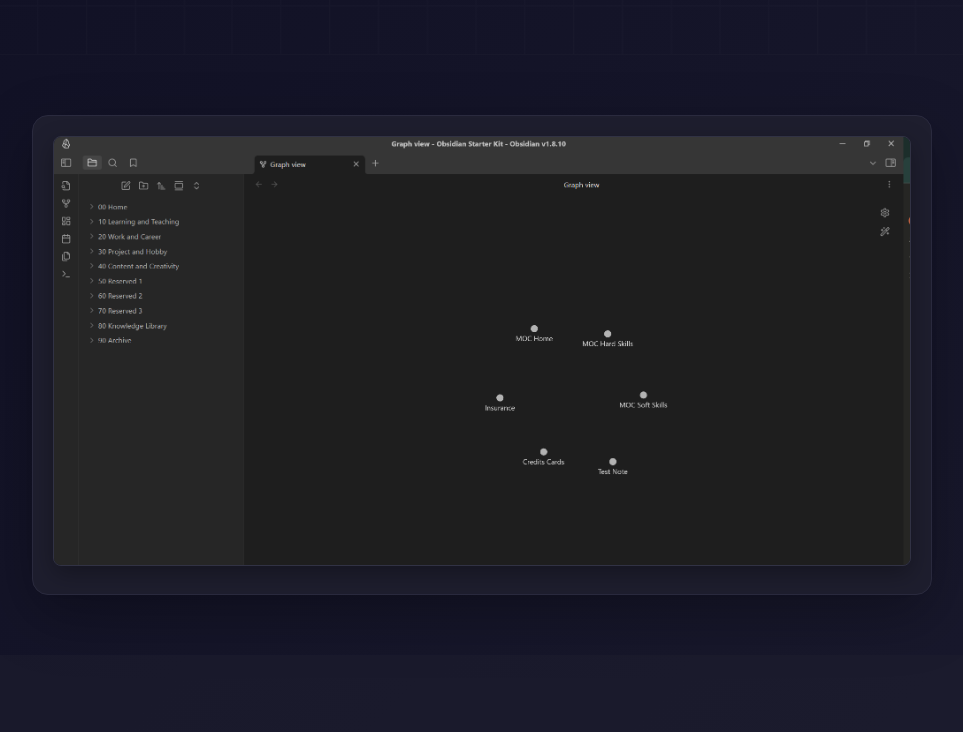
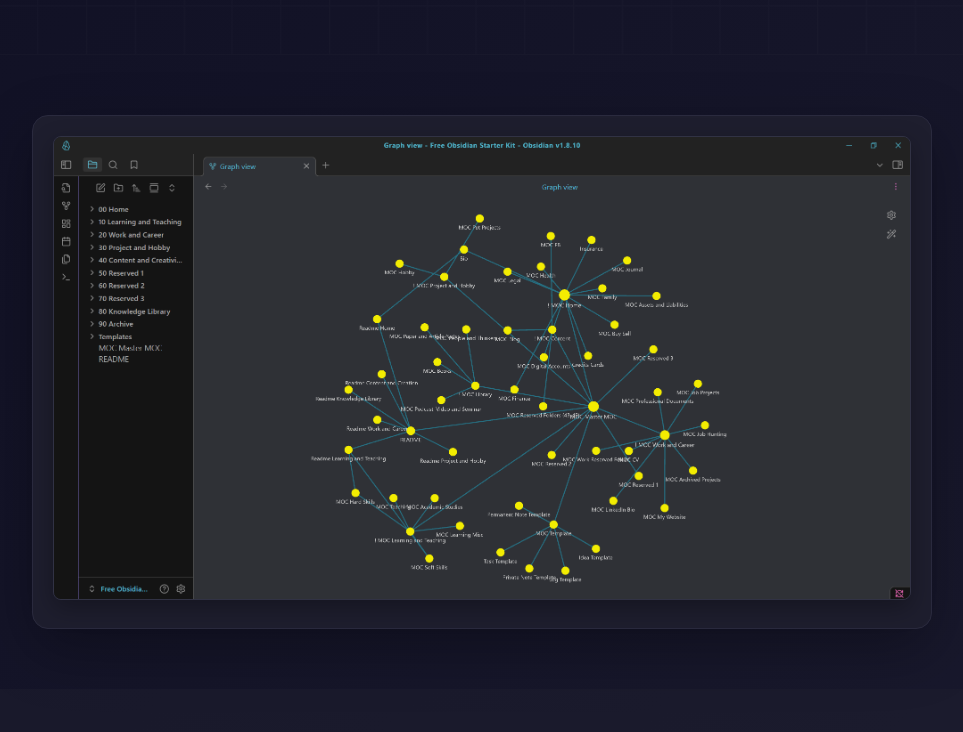
Before and after one commit to shuvangkardas/obsidian-starter-kit, a plain HTML site: page docs/index.html in a window 1280 px wide. Shown: the part 511-1243 px from the top of the page, without its empty margins (158-1121 px from the left). Drawn offline with Linux system fonts and the light colour scheme.

Commit message:
starter kit image updated

```diff
--- a/docs/index.html
+++ b/docs/index.html
@@ -440,7 +440,7 @@
     <section class="screenshot-section">
         <div class="container">
             <div class="screenshot-container">
-                <img src="./assets/images/obsidian-starter-kit-free.png" alt="Obsidian Starter Kit - Clean Graph View and Organized Folder Structure" class="actual-screenshot">
+                <img src="./assets/images/Free-Obsidian-Starter-Kit-by-Shuvangkar-Das(2).png" alt="Obsidian Starter Kit - Clean Graph View and Organized Folder Structure" class="actual-screenshot">
             </div>
         </div>
     </section>
```
Also changed, not shown: Free Obsidian Starter Kit/.obsidian/workspace.json.
